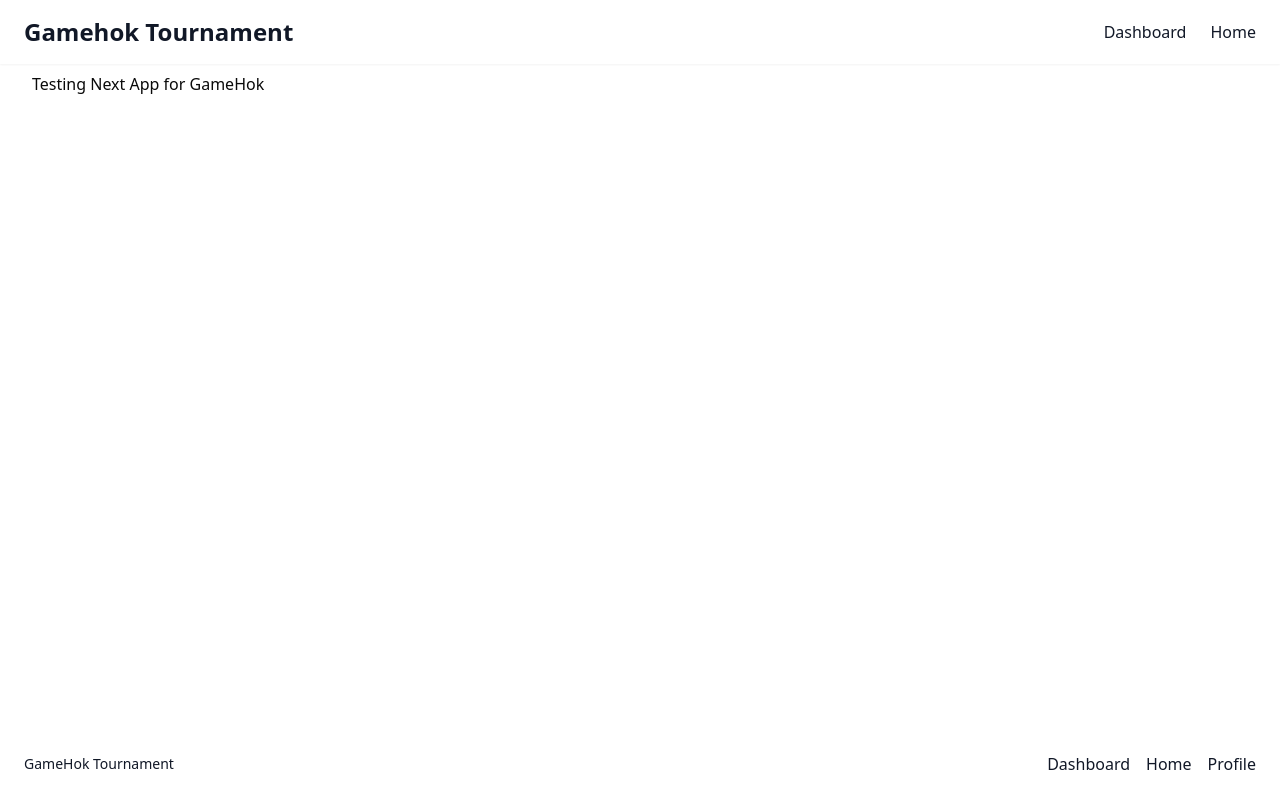
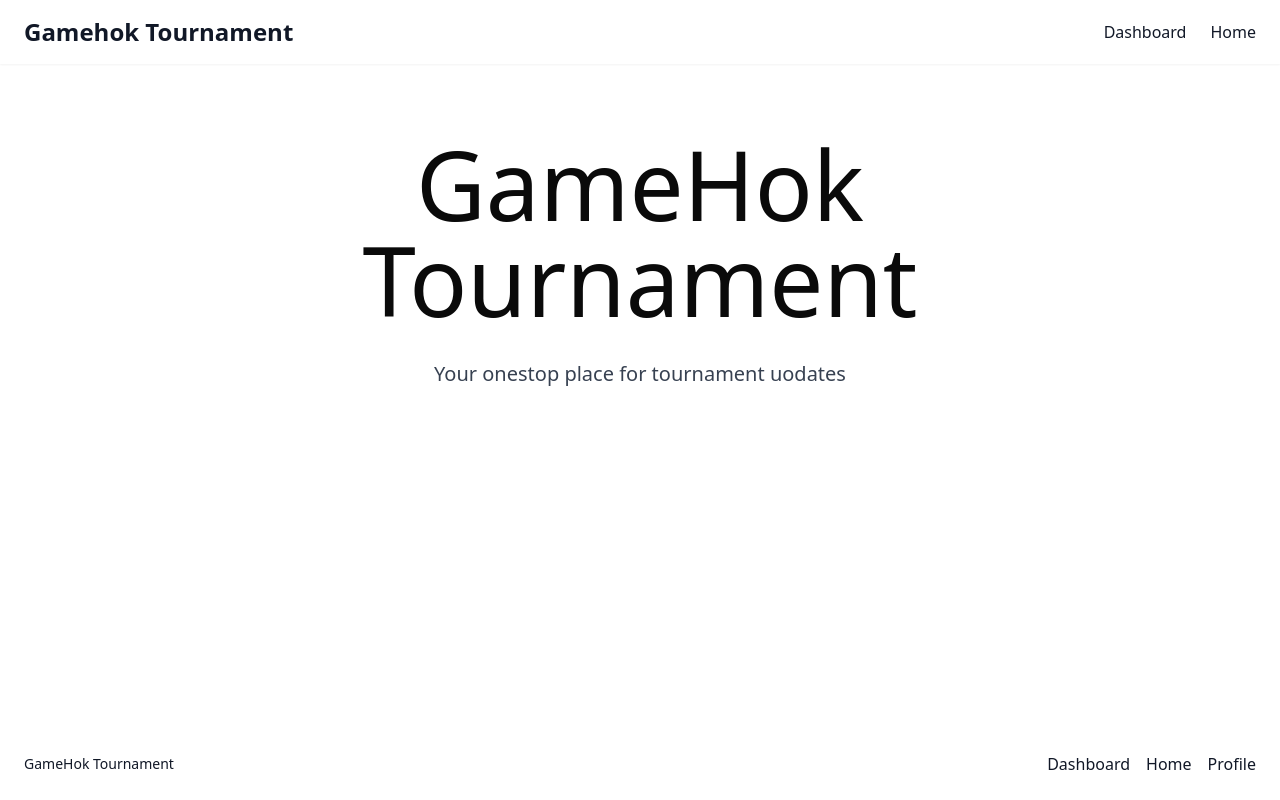
Before and after one commit to mehul-anand/GamehokAssignment, a Next.js app in the folder client/: page / in a window 1280 px wide. Built offline with nearby package versions, Linux system fonts and the light colour scheme.

Commit message:
basic landing page

```diff
--- a/client/app/page.tsx
+++ b/client/app/page.tsx
@@ -1,5 +1,14 @@
 export default function Home() {
   return (
-    <div>Testing Next App for GameHok</div>
+    <div className="relative container mx-auto px-4 pt-16 pb-16">
+      <div className="max-w-5xl mx-auto text-center space-y-8">
+        <h1 className="text-5xl md:text-7xl lg:text-8xl mb-6">
+          GameHok Tournament
+        </h1>
+        <p className="text-lg md:text-xl mb-8 text-gray-700">
+          Your onestop place for tournament uodates
+        </p>
+      </div>
+    </div>
   );
 }
```
